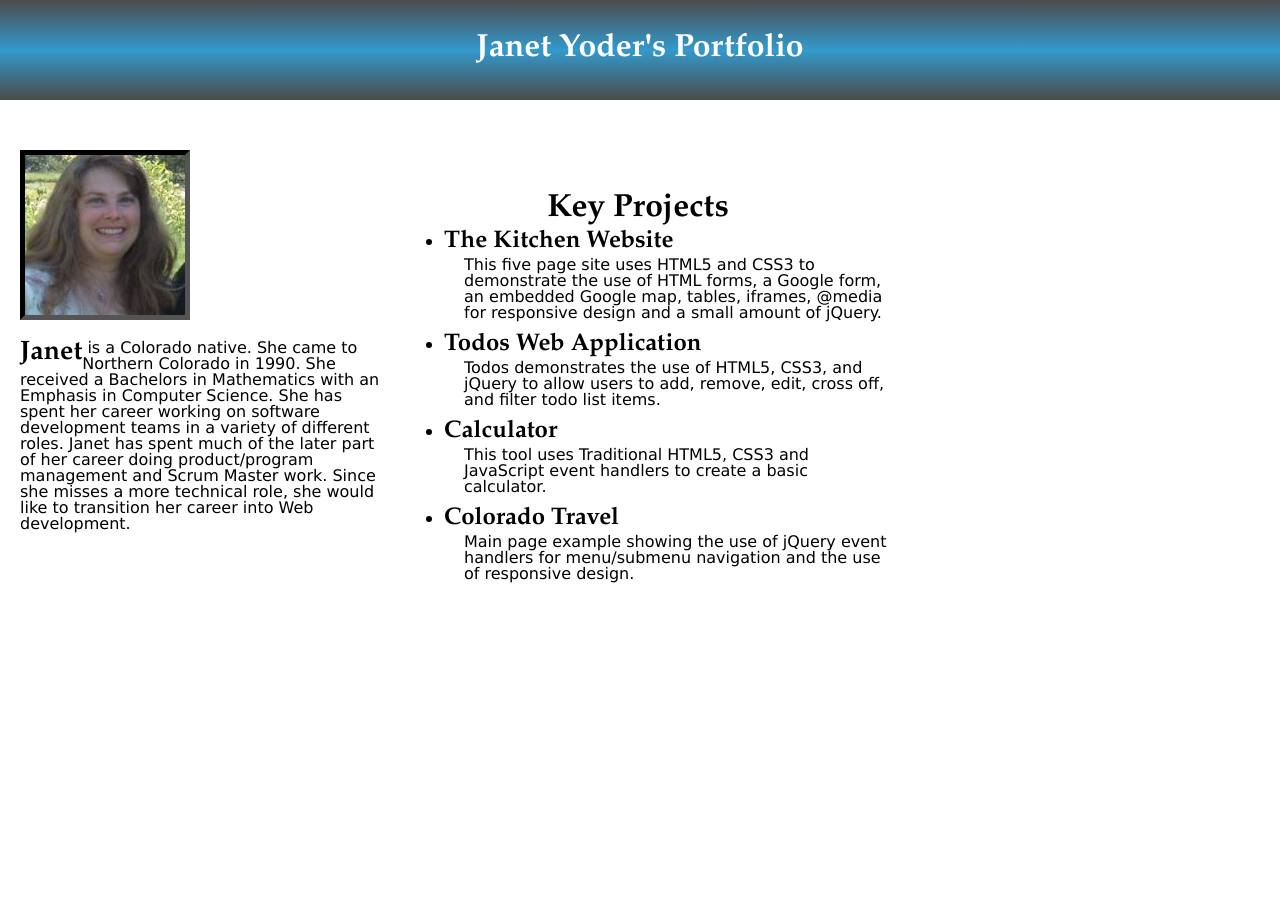
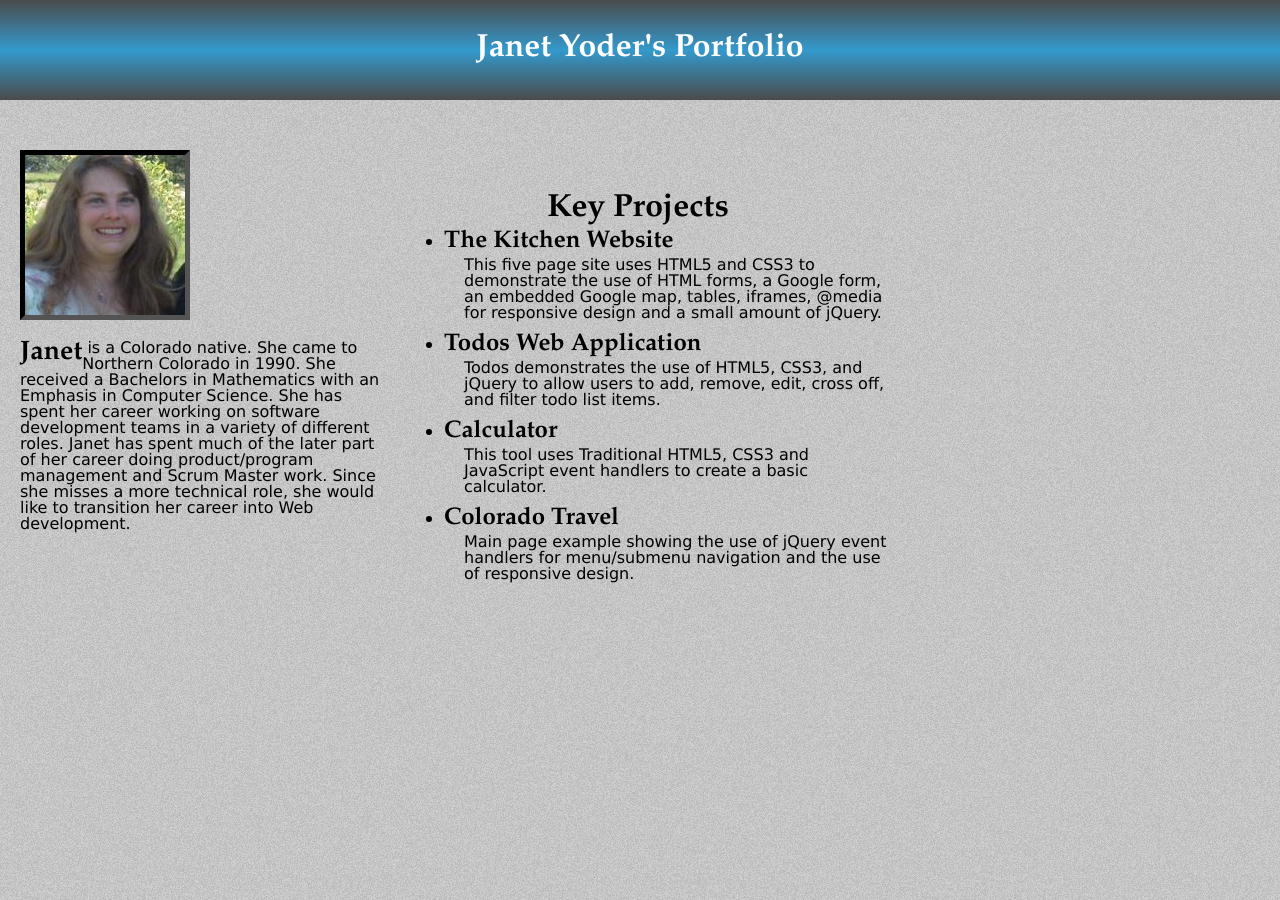
Before and after one commit to jcyoder/jcyoder.github.io, a Jekyll site: the page index.html, which Jekyll copies as it is, in a window 1280 px wide. Built offline with Jekyll 4.4.1, drawn with Linux system fonts in a browser that asks for light colours.

Commit message:
moved images

```diff
--- a/index.css
+++ b/index.css
@@ -10,7 +10,7 @@
 body {
 	width: 100%;
 	font-family: "Adobe Caslon Pro", "Book Antiqua", sans-serif;
-	background: url(_includes/background.png) top left;
+	background: url(images/background.png) top left;
 }
 
 header {
--- a/index.html
+++ b/index.html
@@ -22,7 +22,7 @@
    <!--     {% include nav.html %} -->
 
 		<div class="intro">
-			<img class="janet" src="JanetYoder.jpg" alt="Photo of Janet"/>
+			<img class="janet" src="images/JanetYoder.jpg" alt="Photo of Janet"/>
 			<p><span class="bio">Janet</span>&nbsp;is a Colorado native.  She came to Northern Colorado in 1990.
 				She received a Bachelors in Mathematics with an Emphasis in Computer Science.
                 She has spent her career working on software development teams in a variety of different
```
Also changed, not shown: _includes/background3.png (deleted), images/JanetYoder.jpg (renamed from JanetYoder.jpg), images/background.png (renamed from _includes/background.png).
